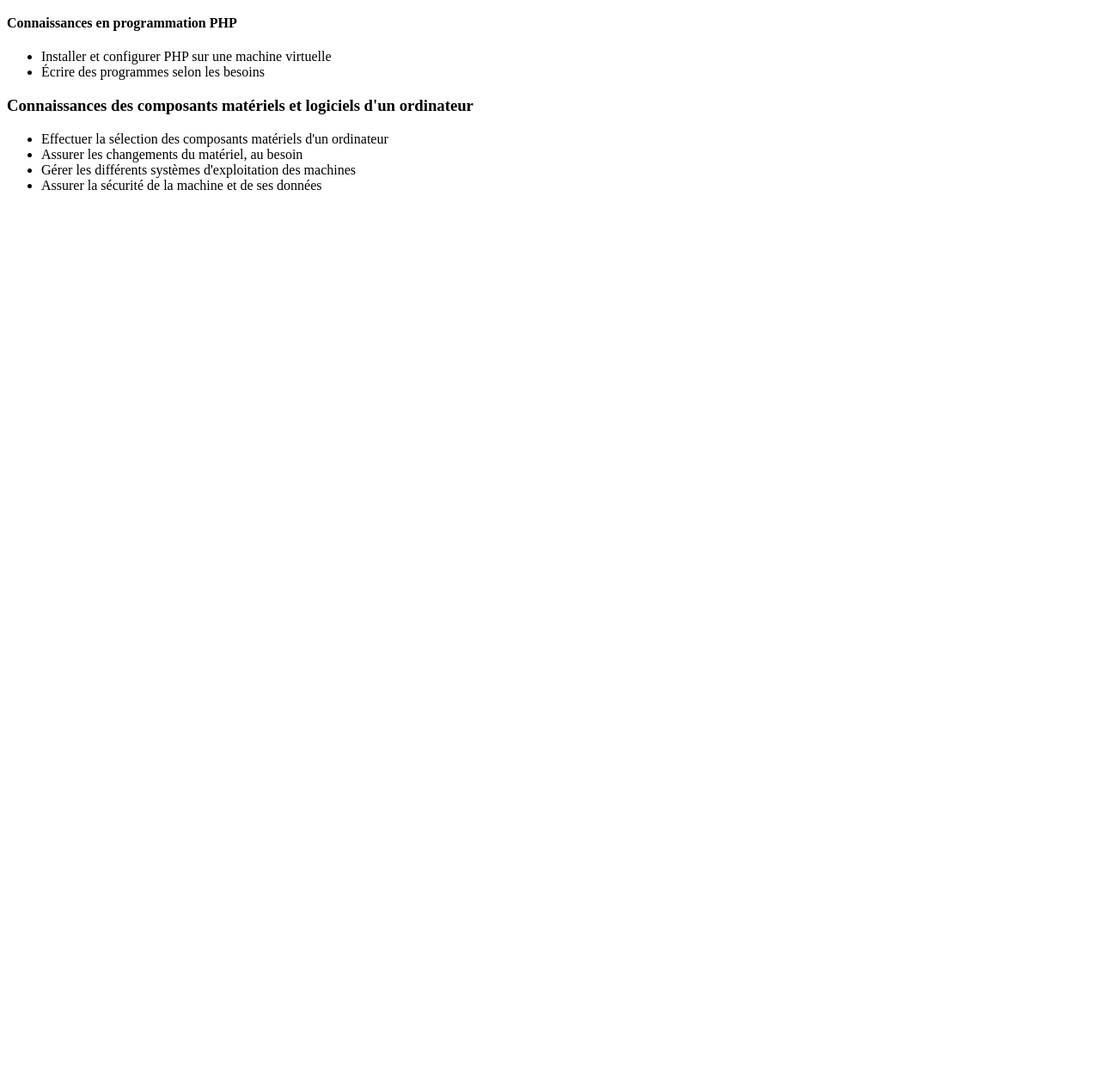
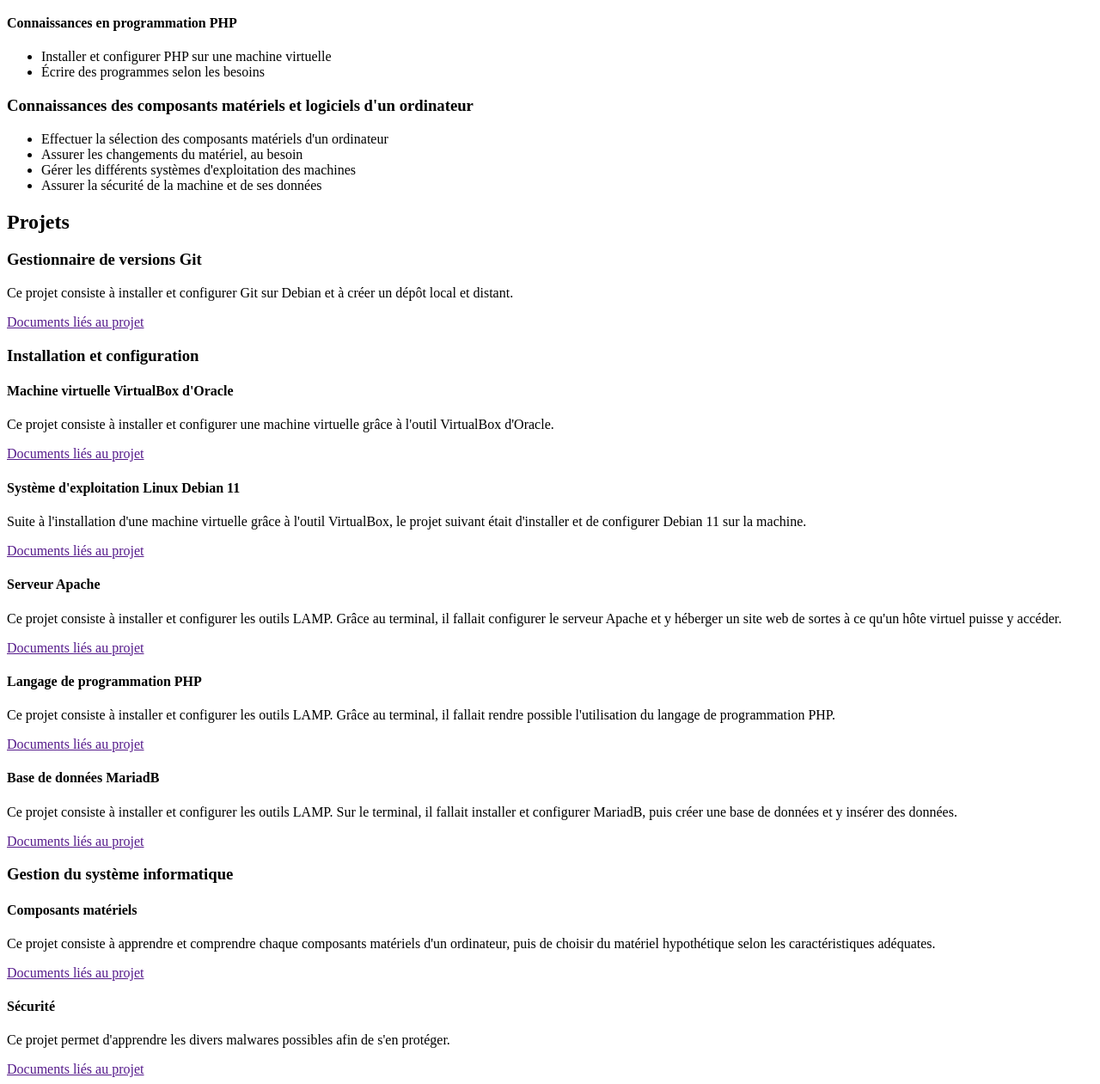
Before and after one commit to SarahFergusonPoirier/tp3, a plain HTML site: page index.html in a window 1280 px wide. Shown: the part 1348-2609 px from the top of the page at 86% size. Before the commit the page ends 1589 px from the top, so only its background shows below. Drawn offline with Linux system fonts and the light colour scheme.

Commit message:
Ajout de la section projets

```diff
--- a/index.html
+++ b/index.html
@@ -122,5 +122,48 @@
             </ul>
         </section>
     </section>
+
+    <section>
+        <h2>Projets</h2>
+        <section>
+            <h3>Gestionnaire de versions Git</h3>
+            <p>Ce projet consiste à installer et configurer Git sur Debian et à créer un dépôt local et distant.</p>
+            <a href="" target="_blank">Documents liés au projet</a>
+        </section>
+
+        <section>
+            <h3>Installation et configuration</h3>
+            <h4>Machine virtuelle VirtualBox d'Oracle</h4>
+            <p>Ce projet consiste à installer et configurer une machine virtuelle grâce à l'outil VirtualBox d'Oracle.</p>
+            <a href="" target="_blank">Documents liés au projet</a>
+
+            <h4>Système d'exploitation Linux Debian 11</h4>
+            <p>Suite à l'installation d'une machine virtuelle grâce à l'outil VirtualBox, le projet suivant était d'installer et de configurer Debian 11 sur la machine.</p>
+            <a href="" target="_blank">Documents liés au projet</a>
+
+            <h4>Serveur Apache</h4>
+            <p>Ce projet consiste à installer et configurer les outils LAMP. Grâce au terminal, il fallait configurer le serveur Apache et y héberger un site web de sortes à ce qu'un hôte virtuel puisse y accéder. </p>
+            <a href="" target="_blank">Documents liés au projet</a>
+
+            <h4>Langage de programmation PHP</h4>
+            <p>Ce projet consiste à installer et configurer les outils LAMP. Grâce au terminal, il fallait rendre possible l'utilisation du langage de programmation PHP.</p>
+            <a href="" target="_blank">Documents liés au projet</a>
+
+            <h4>Base de données MariadB</h4>
+            <p>Ce projet consiste à installer et configurer les outils LAMP. Sur le terminal, il fallait installer et configurer MariadB, puis créer une base de données et y insérer des données.</p>
+            <a href="" target="_blank">Documents liés au projet</a>
+        </section>
+
+        <section>
+            <h3>Gestion du système informatique</h3>
+            <h4>Composants matériels</h4>
+            <p>Ce projet consiste à apprendre et comprendre chaque composants matériels d'un ordinateur, puis de choisir du matériel hypothétique selon les caractéristiques adéquates. </p>
+            <a href="" target="_blank">Documents liés au projet</a>
+
+            <h4>Sécurité</h4>
+            <p>Ce projet permet d'apprendre les divers malwares possibles afin de s'en protéger.</p>
+            <a href="" target="_blank">Documents liés au projet</a>
+        </section>
+    </section>
 </body>
 </html>
```
